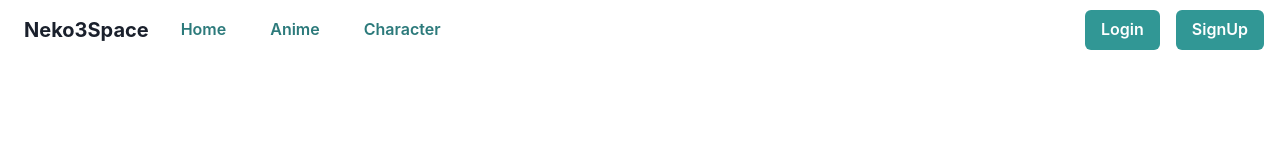
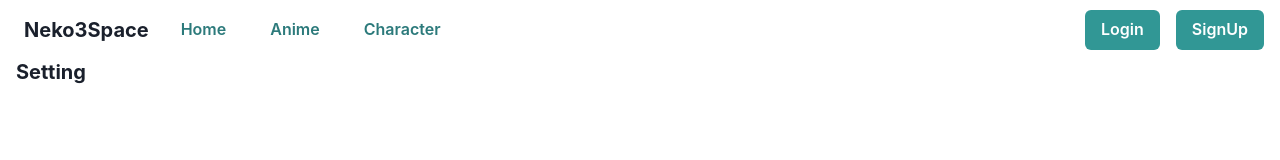
Before and after one commit to Axiks/NekoSpaceFrontend, a React (Create React App) app: page /me/setting in a window 1280 px wide. Before the commit this address had no page. Shown: the top 160 px of the page. Built offline with nearby package versions, Linux system fonts and the light colour scheme.

Commit message:
Add user setting page

```diff
--- a/src/App.js
+++ b/src/App.js
@@ -18,6 +18,7 @@ import ProvideAnimeSuggestionPage from './components/provideSuggestion/ProvideAn
 
 import { Provider } from 'react-redux'
 import store from './app/store'
+import UserSettingPage from './components/user/userSetting/UserSettingPage';
 
 function App() {
 
@@ -32,6 +33,7 @@ function App() {
                 <Route exact path="/" element={<HomePageComponent />}/>
                 <Route exact path="/anime/:anime_id" element={<AnimePageComponent />}/>
                 <Route exact path="/me" element={<UserPageComponent />}/>
+                <Route exact path="/me/setting" element={<UserSettingPage />}/>
                 <Route exact path="/provideSuggestion/:anime_id" element={<ProvideAnimeSuggestionPage />}/>
                 <Route exact path="/login" element={<LoginPageComponent />}/>
                 <Route exact path="/signUp" element={<SignUpPageComponent />}/>
--- /dev/null
+++ b/src/components/user/userSetting/UserSettingPage.js
@@ -0,0 +1,11 @@
+import { Heading } from "@chakra-ui/react"
+
+export function UserSettingPage(){
+    return(
+        <>
+            <Heading size='md'> Setting </Heading>
+        </>
+    )
+}
+
+export default UserSettingPage
```
